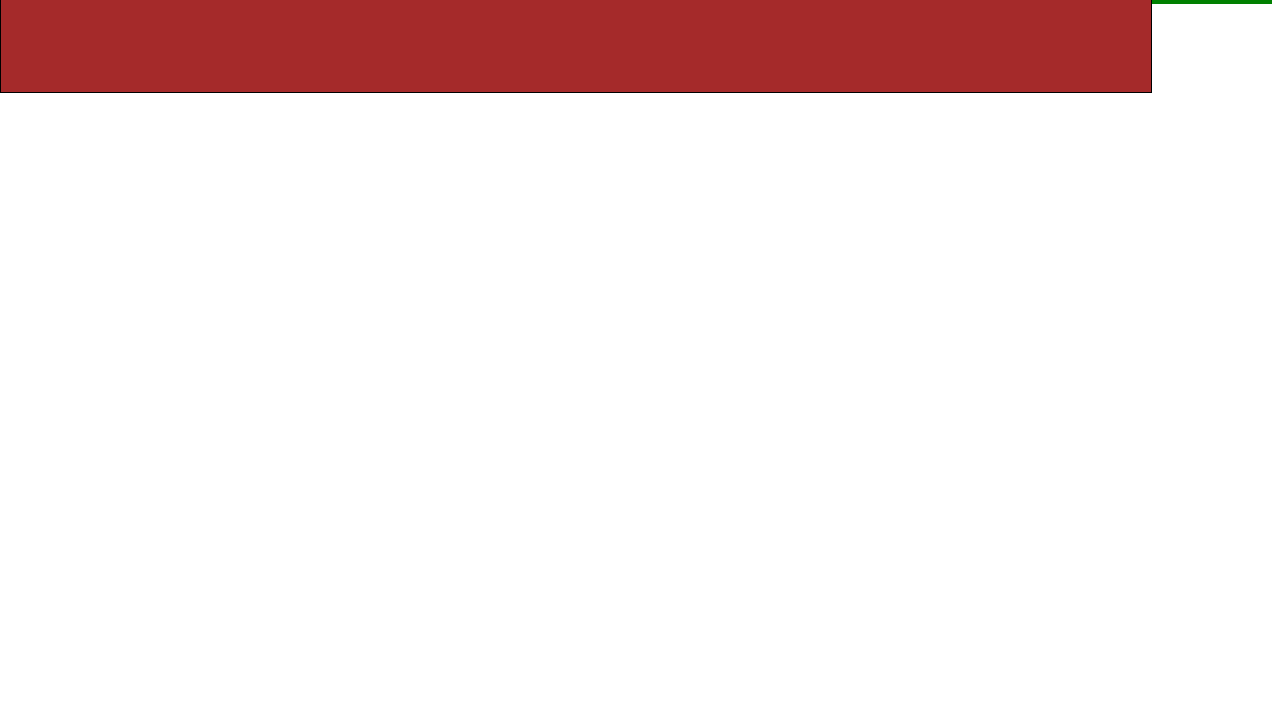
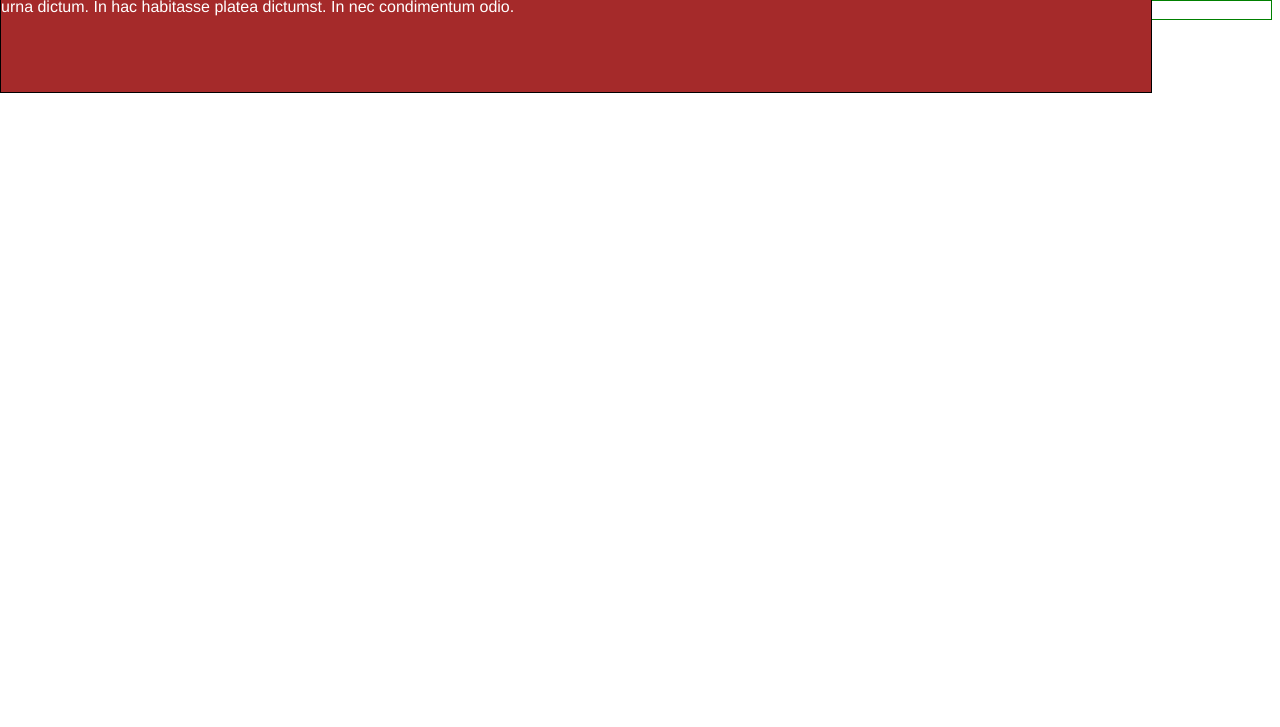
Before and after one commit to jacobmpeters/coursera_test, a plain HTML site: page module2-homework-site/index.html in a window 1280 px wide. Shown: the part 73-800 px from the top of the page. Drawn offline with Linux system fonts and the light colour scheme; files that its build step writes are made by us from their sources.

Commit message:
modified index.html

```diff
--- a/module2-homework-site/index.html
+++ b/module2-homework-site/index.html
@@ -2,23 +2,50 @@
 <html>
 <head>
 <meta charset="utf-8">
-<title>Responsive Layout</title>
+<title>Responsive Menu</title>
 <link rel="stylesheet" href="main.css">
 </head>
 
 <body>
-<h1>Responsive Layout</h1>
+
+<h1>Our Menu</h1>
 
 <div class="row">
-  <div class="col-lg-3 col-md-6"><p>Item 1</p></div>
-  <div class="col-lg-3 col-md-6"><p>Item 2 Wow this is cool</p></div>
-  <div class="col-lg-3 col-md-6"><p>Item 3</p></div>
-  <div class="col-lg-3 col-md-6"><p>Item 4</p></div>
-  <div class="col-lg-3 col-md-6"><p>Item 5 This is cool</p></div>
-  <div class="col-lg-3 col-md-6"><p>Item 6</p></div>
-  <div class="col-lg-3 col-md-6"><p>Item 7</p></div>
-  <div class="col-lg-3 col-md-6"><p>Item 8</p></div>
+  <div class="col-lg-4 col-md-6">
+    <div> Chicken </div>
+    <p>Lorem ipsum dolor sit amet, consectetur adipiscing elit.
+       Ut venenatis nibh sed varius aliquam. Nunc semper justo arcu, quis fringilla
+       velit venenatis vitae. Morbi et nibh sollicitudin neque venenatis finibus. Curabitur
+       interdum auctor libero eu maximus. Donec vitae enim id ligula bibendum rutrum.
+       Pellentesque nec quam massa. Cras ultrices dolor non est porttitor tincidunt. Proin
+       et lectus lobortis, ultricies dolor sit amet, laoreet sem. Vivamus ipsum risus, auctor
+       a condimentum sit amet, accumsan dictum nisi.
+    </p>
+  </div>
+  <div class="col-lg-4 col-md-6">
+    <div> Beef </div>
+    <p> Cras tincidunt eros a erat pellentesque euismod. Duis tristique sodales felis ac
+        mattis. Proin ut aliquam sem. Lorem ipsum dolor sit amet, consectetur adipiscing
+        elit. Orci varius natoque penatibus et magnis dis parturient montes, nascetur
+        ridiculus mus. Nam mattis tortor ut nisl convallis, in aliquet arcu tincidunt.
+        Nulla in velit at est faucibus mollis. Maecenas et fringilla nulla, vitae rutrum turpis.
+        Nulla non nulla vel mi blandit vehicula. In efficitur libero vel sagittis iaculis.
+    </p>
+  </div>
+  <div class="col-lg-4 col-md-6">
+    <div> Sushi </div>
+    <p> Aenean non auctor nisl. Cras justo enim, eleifend vitae nulla vitae, hendrerit interdum
+        lacus. Proin vitae velit quis justo dapibus dapibus at sed urna. Vestibulum feugiat nisl
+        sit amet odio pretium, vitae condimentum orci luctus. Phasellus iaculis sed tortor ac
+        tristique. Donec ullamcorper mi ut tortor placerat, eu semper sapien convallis. Etiam
+        et pulvinar purus, a consequat tortor. Aenean aliquam maximus lacus, non porttitor mauris.
+        Ut semper ex sed augue viverra, vel feugiat urna dictum. In hac habitasse platea dictumst.
+        In nec condimentum odio.
+
+    </p>
+  </div>
 </div>
 
 </body>
+
 </html>
```
